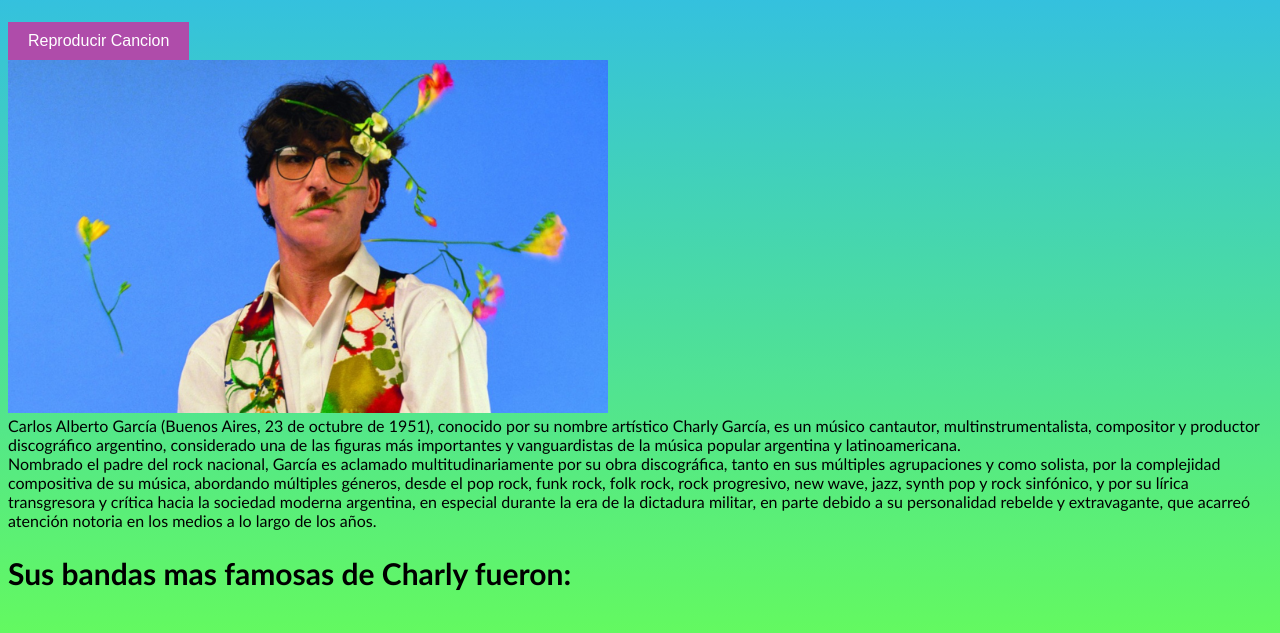
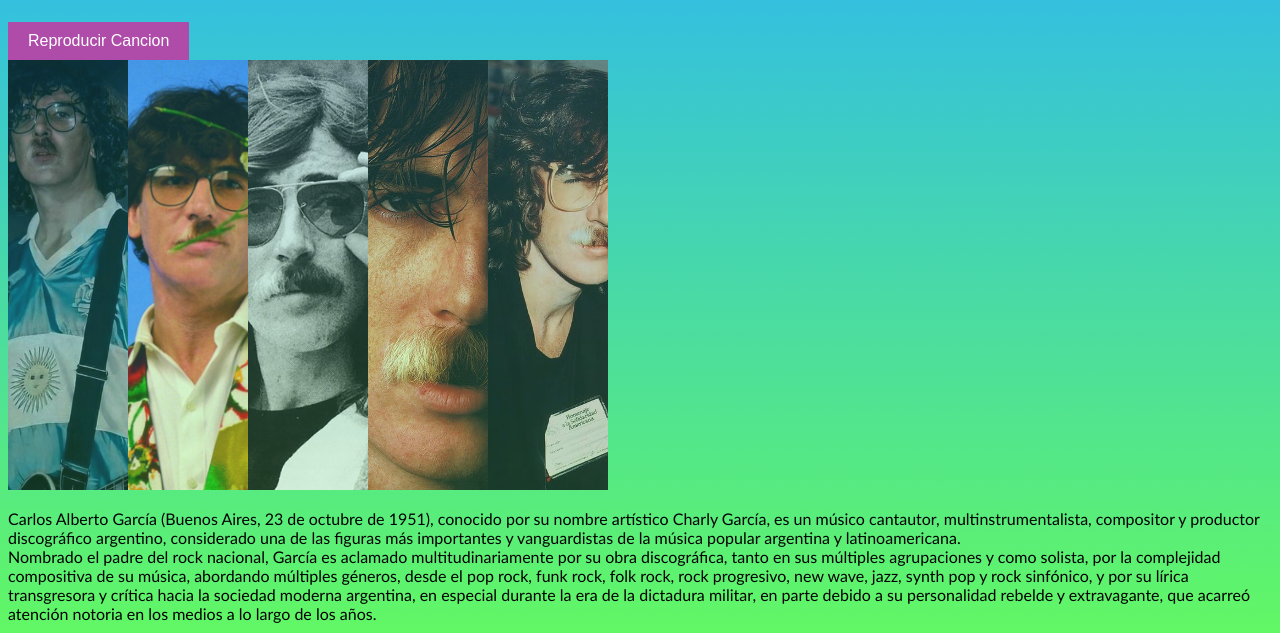
Before and after one commit to MrFullStack16/MrFullStack16.github.io, a plain HTML site: page index.html in a window 1280 px wide. Shown: the part 167-800 px from the top of the page. Drawn offline with Linux system fonts and the light colour scheme.

Commit message:
cambios_nuevos_09/06/2023

```diff
--- a/index.html
+++ b/index.html
@@ -16,7 +16,13 @@
     <button id="reproducirBtn">Reproducir Cancion</button>
     <div class="Charly">
     <div>
-        <img class="charly2" src="Charly.jpg" alt="" width="600px">
+        <section>
+            <img src="c2bfc4265b2e67728581e68afb902f7d.jpg" alt="">
+            <img src="Charly.jpg" alt="">
+            <img src="Charly-Garcia-habla-sobre-el-hombre-que-subio-armado.jpg" alt="">
+            <img src="108a515a15105868cc78e5ab4c3a18c8.jpg" alt="">
+            <img src="83e8f1083c320740b0f6c8b9911bb0bc.jpg" alt="">
+        </section>
         <br>
         Carlos Alberto García (Buenos Aires, 23 de octubre de 1951), conocido por su nombre artístico Charly García, es un músico cantautor, multinstrumentalista, compositor y productor discográfico argentino, considerado una de las figuras más importantes y vanguardistas de la música popular argentina y latinoamericana.
         <br>
--- a/style.css
+++ b/style.css
@@ -135,3 +135,22 @@ button#reproducirBtn {
     height: 30px;
     margin: 0 5px;
   }
+  section{
+    display: flex;
+    width: 600px;
+    height: 430px;
+
+  }
+  section img{
+    width: 0px;
+    flex-grow: 1;
+    object-fit: cover;
+    opacity: .8;
+    transition: .5s ease;
+  }
+  section img:hover{
+    cursor: crosshair;
+    width: 300px;
+    opacity: 1;
+    fill: contrast(120%);
+  }
```
Also changed, not shown: 108a515a15105868cc78e5ab4c3a18c8.jpg (added), 2-2.webp (added), 83e8f1083c320740b0f6c8b9911bb0bc.jpg (added), Charly-Garcia-habla-sobre-el-hombre-que-subio-armado.jpg (added), c2bfc4265b2e67728581e68afb902f7d.jpg (added).
